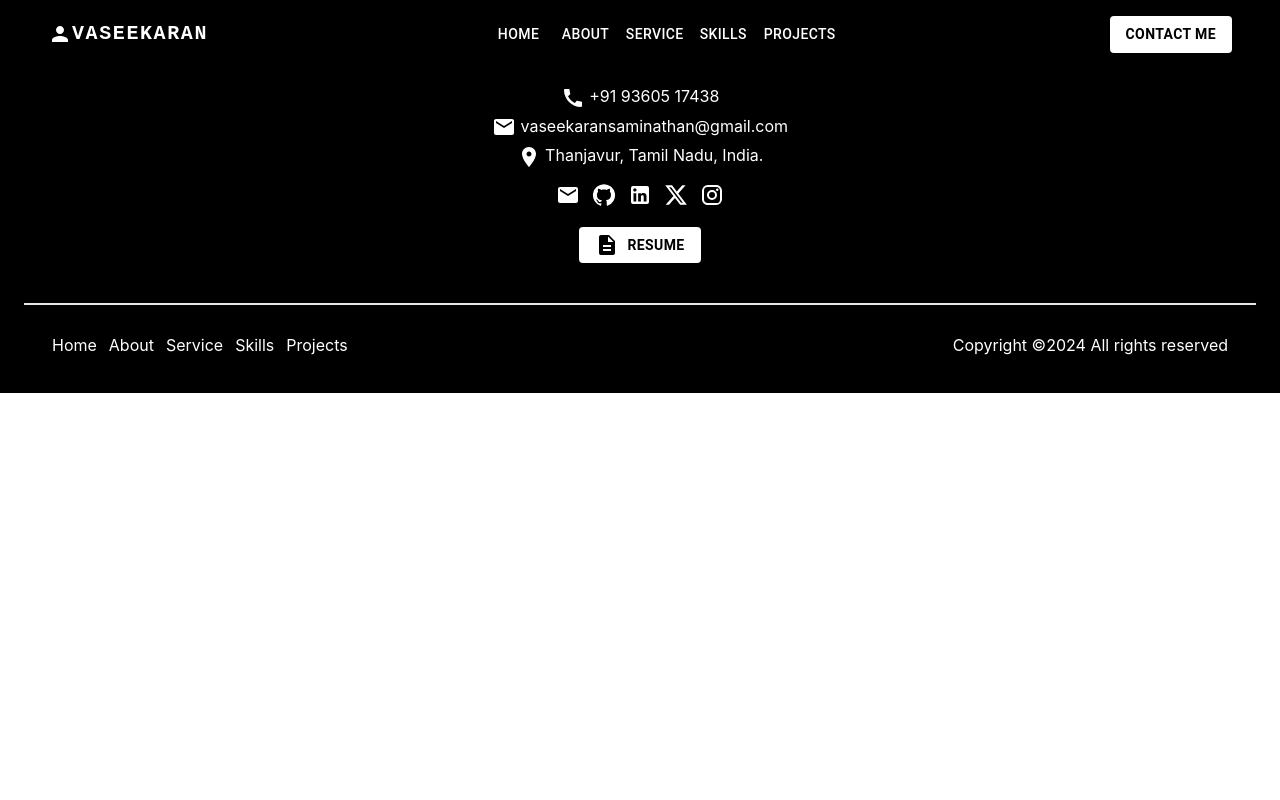
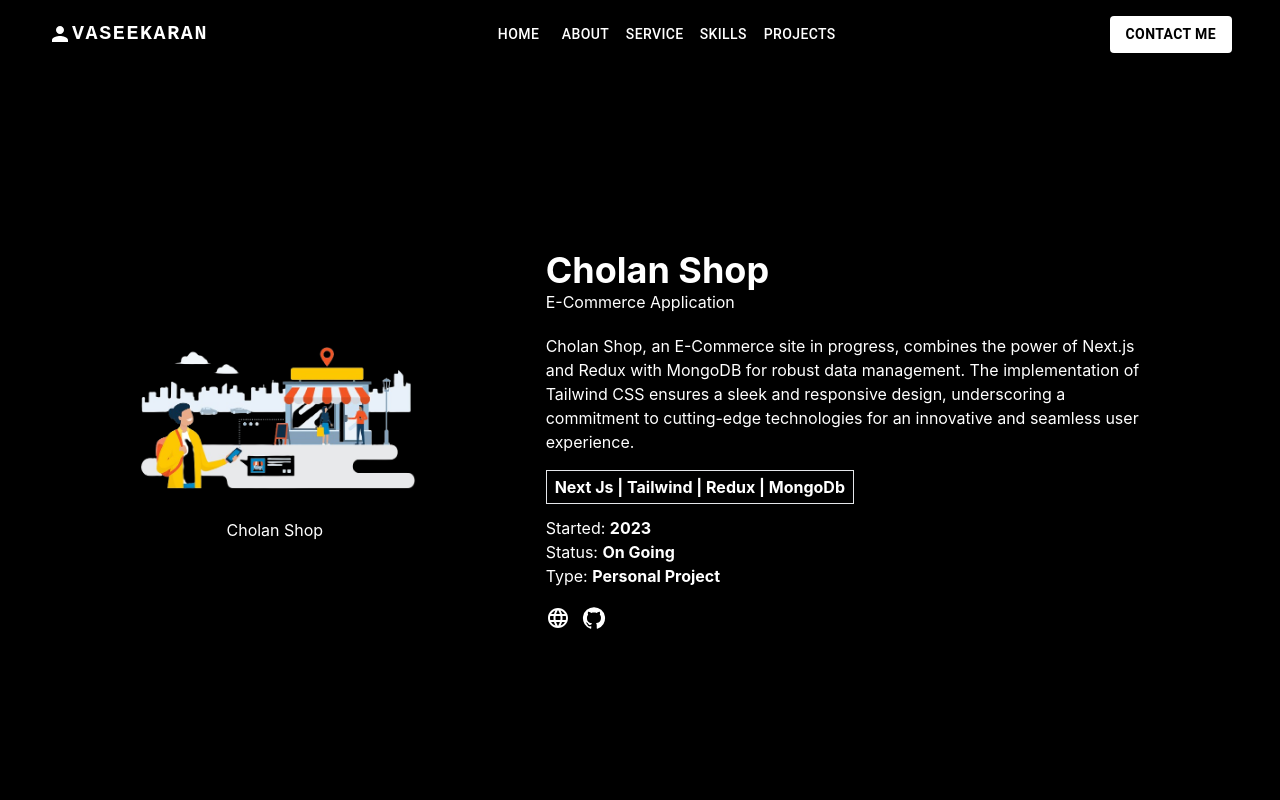
Before and after one commit to Vaseekaran-S/vaseekaran_portfolio, a React (Create React App) app: page /projects/cholan-shop in a window 1280 px wide. Shown: the top 800 px of the page. Built offline with nearby package versions, Linux system fonts and the light colour scheme.

Commit message:
feat: project single page

```diff
--- a/src/data/pages.json
+++ b/src/data/pages.json
@@ -17,6 +17,6 @@
     },
     {
       "title": "Projects",
-      "link": "/#projects"
+      "link": "/projects"
     }
   ]
--- a/src/data/projects.json
+++ b/src/data/projects.json
@@ -14,7 +14,10 @@
         ],
         "year": 2023,
         "image": "/images/projects/space-y.png",
-        "order": 1
+        "order": 1,
+        "type": "Personal",
+        "org": "",
+        "orgLink": ""
     },
     {
         "url": "cholan-shop",
@@ -30,7 +33,10 @@
         ],
         "year": 2023,
         "image": "/images/projects/cholan-shop.png",
-        "order": 1
+        "order": 1,
+        "type": "Personal",
+        "org": "",
+        "orgLink": ""
     },
     {
         "url": "cholan-store",
@@ -46,7 +52,11 @@
         ],
         "year": 2023,
         "image": "/images/projects/cholan-store.png",
-        "order": 1
+        "order": 1,
+        "type": "Personal",
+        "org": "",
+        "orgLink": ""
+
     },
     {
         "url": "skindect",
@@ -62,6 +72,9 @@
         ],
         "year": 2023,
         "image": "/images/projects/skin-detect.png",
-        "order": 1
+        "order": 1,
+        "type": "Personal",
+        "org": "",
+        "orgLink": ""
     }
 ]
--- a/src/index.tsx
+++ b/src/index.tsx
@@ -6,6 +6,7 @@ import './index.css';
 import { Home } from './pages';
 import { Layout } from './layout';
 import Projects from './pages/projects';
+import ProjectSingle from './pages/projects/single';
 
 const root = ReactDOM.createRoot(
   document.getElementById('root') as HTMLElement
@@ -14,8 +15,9 @@ root.render(
   <BrowserRouter>
     <Layout>
       <Routes>
-        <Route path="/" element={<Home/>}/>
+        <Route path="/" element={<Home/>} />
         <Route path="/projects" element={<Projects/>}/>
+        <Route path="/projects/:id" element={<ProjectSingle/>}/>
       </Routes>
     </Layout>
   </BrowserRouter>
--- a/src/pages/projects/single.tsx
+++ b/src/pages/projects/single.tsx
@@ -1,9 +1,78 @@
-import React from 'react'
+
+import FadeEffects from "../../components/animations/FadeEffects"
+import SecondaryBtn from "../../components/buttons/Secondary"
+
+import LanguageIcon from '@mui/icons-material/Language';
+import GitHubIcon from '@mui/icons-material/GitHub';
+import { Link, useParams } from "react-router-dom";
+
+import { getProject } from "../../utils/api/projects"
+import { useEffect, useState } from "react";
+
+interface ProjectDetails {
+  url: string,
+  title: string,
+  category: string,
+  status: string,
+  link: string,
+  github: string,
+  description: string,
+  role: string,
+  techStack: Array<string>,
+  year: number,
+  image: string,
+  order: number,
+  type: string,
+  org: string,
+  orgLink: string
+}
 
 function ProjectSingle() {
+
+  const { id } = useParams()
+  const [projectData, setProjectData] = useState<ProjectDetails>({
+    url: "", title: "", category: "", status: "", link: "", github: "", description: "", role: "", techStack: [], year: 0, image: "", order: 0, type: "", org: "", orgLink: ""
+  })
+  useEffect(() => {
+    setProjectData(getProject(id))
+  }, [])
+
+  const { image, title, category, status, link, github, description, role, techStack, year, type, org, orgLink } = projectData
+
   return (
     <div>
-      ProjectSingle
+      <section className='py-10'>
+        <div className="grid grid-cols-12 lg:min-h-[100vh] lg:items-center gap-5">
+          <div className="col-span-12 lg:col-span-5">
+            <FadeEffects direction='leftToRight'>
+              <div className="flex-center flex-col h-full w-full">
+                <img src={image} alt="img" className="max-w-[300px] max-h-[400px] rounded mb-3" />
+                {title}
+              </div>
+            </FadeEffects>
+          </div>
+          <div className="col-span-12 lg:col-span-6">
+            <FadeEffects direction='rightToLeft'>
+              <div className='text-center lg:text-start'>
+                <h2 className="text-4xl text-center lg:text-start font-bold">
+                  {title}
+                </h2>
+                <h6>{category}</h6>
+                <p className="mt-5">{description}</p>
+                <span className="mt-4 inline-block px-2 py-1 border font-bold">{techStack.join(" | ")}</span>
+                <p className="mt-3">Started: <span className="font-bold">{year}</span></p>
+                <p>Status: <span className="font-bold">{status}</span></p>
+                <p>Type: <span className="font-bold">{type} Project</span></p>
+                <p className={org || 'hidden'}>Org: <Link to={orgLink} className="font-bold">{org}</Link></p>
+                <div className='gap-3 mt-4 flex'>
+                  <Link to={link} target="_blank"><LanguageIcon /></Link>
+                  <Link to={github} target="_blank"><GitHubIcon /></Link>
+                </div>
+              </div>
+            </FadeEffects>
+          </div>
+        </div>
+      </section>
     </div>
   )
 }
--- /dev/null
+++ b/src/utils/api/projects.ts
@@ -0,0 +1,6 @@
+import projects  from "../../data/projects.json"
+
+export const getProject = (projectUrl: any) => {
+    const project = projects.filter((project)=> project.url === projectUrl)
+    return project[0];
+}
```
